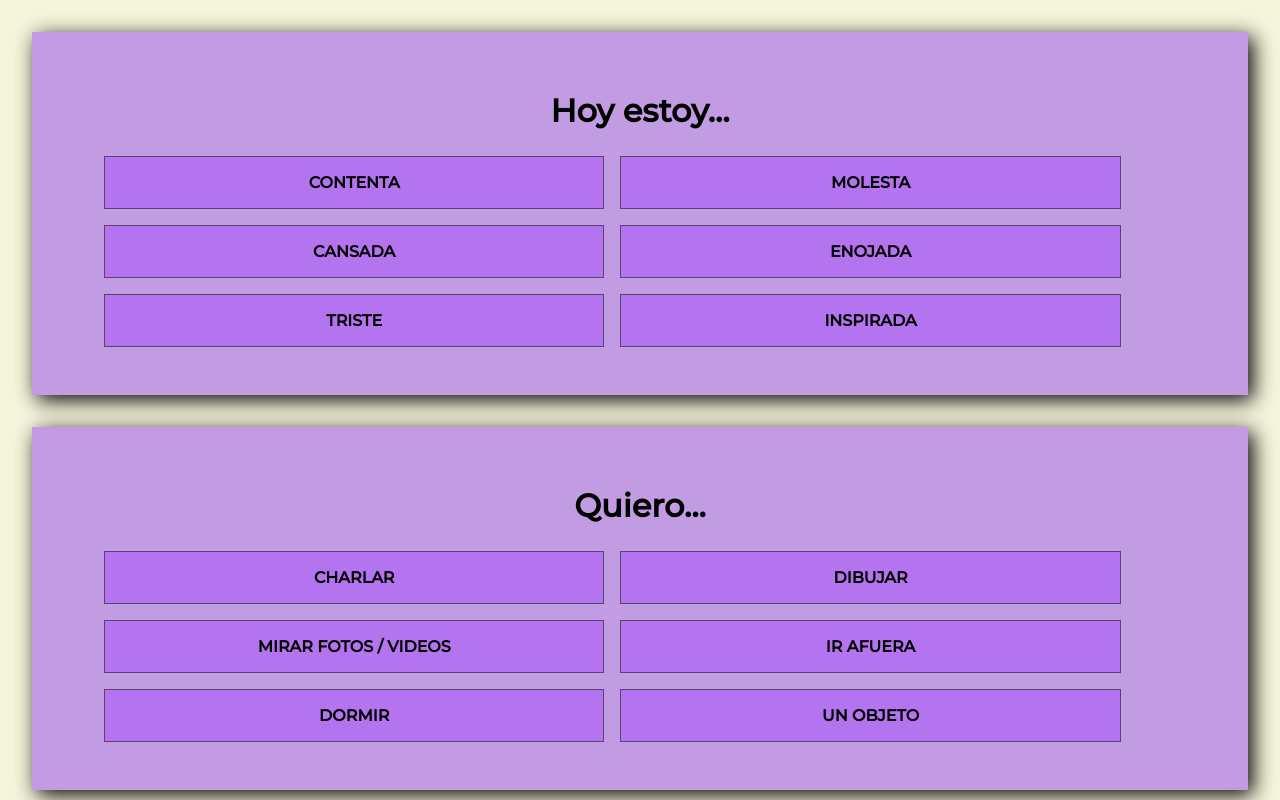
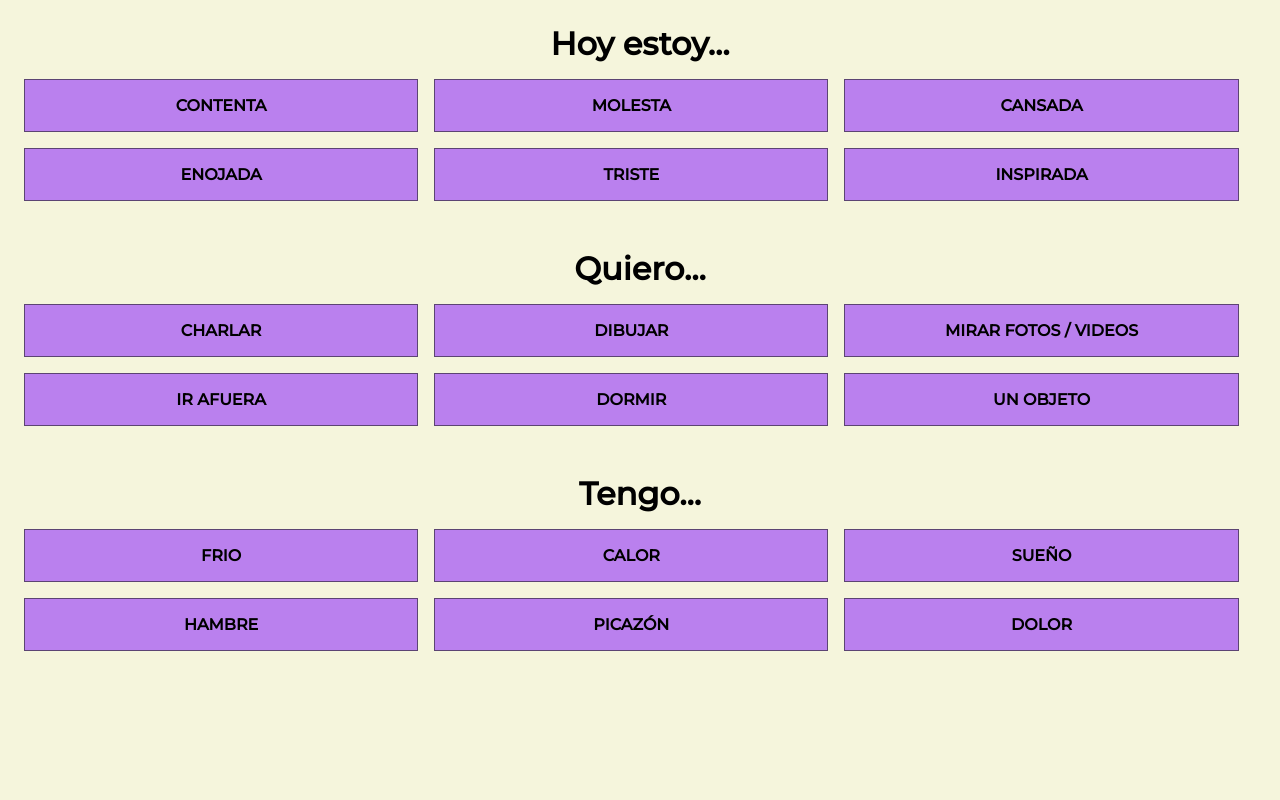
Before and after one commit to MicaelaLMirabelli/hablemos, a plain HTML site: page index.html in a window 1280 px wide. Shown: the top 800 px of the page. Drawn offline with Linux system fonts and the light colour scheme.

Commit message:
change layout to make all sections visible

```diff
--- a/style.css
+++ b/style.css
@@ -1,30 +1,28 @@
 body {
     font-family: "Montserrat", sans-serif;
     display: grid;
-    gap: 2rem;
-    margin: 2rem;
+    margin: 0.5rem;
     background-color: beige;
 }
 
 section {
-    background-color: rgba(187, 143, 229, 0.863);
-    box-shadow: 5px 5px 20px;
-    padding: 2rem;
+    padding: 1rem;
 }
 
 section h1 {
     font-size: xx-large;
     text-align: center;
+    margin: 0px;
 }
 
 section ul {
     display: grid;
     grid-template-areas:
-        'li li'
-        'li li'
-        'li li';
+        'li li li'
+        'li li li';
     gap: 1rem;
-    grid-auto-columns: 45%;
+    grid-template-columns: 32% 32% 32%;
+    padding: 0px;
 }
 
 section li {
```
